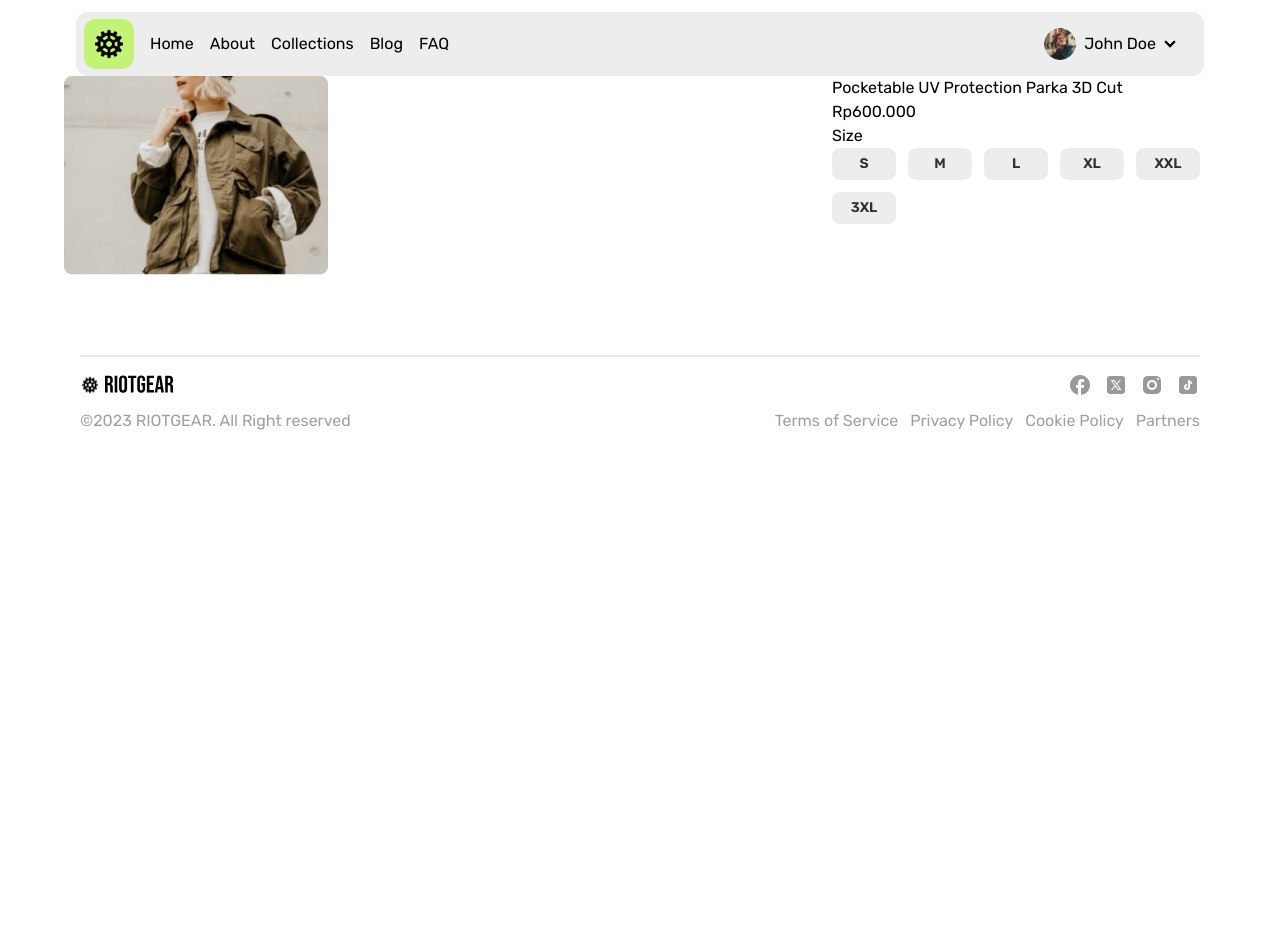
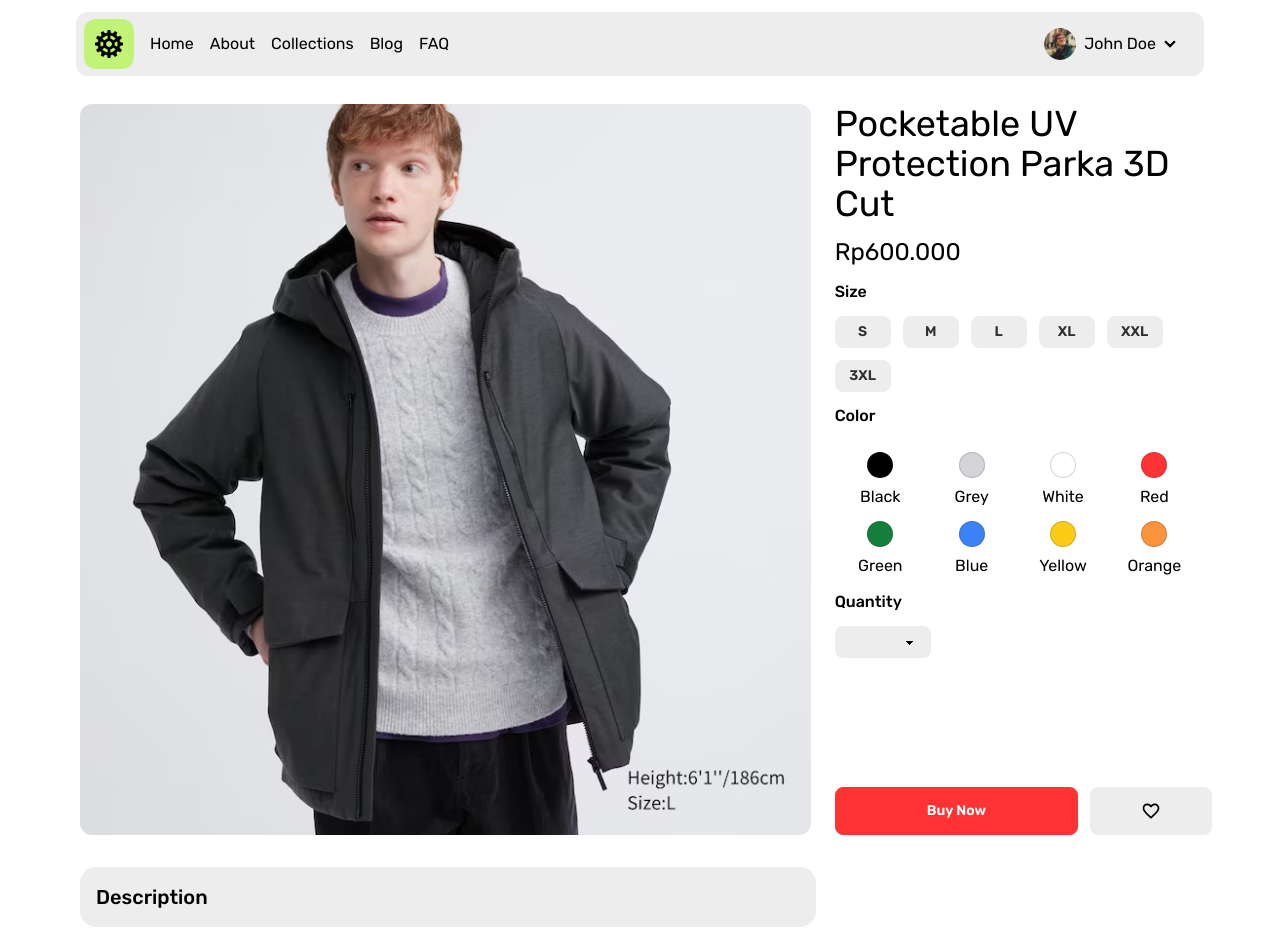
Before and after one commit to nandorfn/mini-project_Riotgear_ecommerce, a Next.js app: page /catalog/jacket in a window 1280 px wide. Shown: the top 952 px of the page. Before the commit the page ends 800 px from the top, so only its background shows below. Built offline with nearby package versions, Linux system fonts and the light colour scheme.

Commit message:
update hero position for product detail page

```diff
--- a/app/catalog/[name]/page.tsx
+++ b/app/catalog/[name]/page.tsx
@@ -1,25 +1,36 @@
 import NavbarStore from "@/app/components/Navbar/NavbarStore";
 import Image from "next/image";
-import ProductImg from '../../assets/Product.png'
-import SizeChart from "@/app/components/Filter/SizeChart";
+import ProductImg from '../../assets/Content/jacketParka.jpg'
+import ProductDetails from "@/app/components/Card/ProductDetails";
+import Accordion from "@/app/components/Accordion/Accordion";
+
 
 const page: React.FC = () => {
   return (
     <>
       <NavbarStore />
-          <figure className="flex w-full">
-            <div className="w-2/3">
+      <figure className="flex w-full gap-6 mt-3 p-4">
+        <div className="w-4/6">
           <Image
+            className="w-full object-cover rounded-xl"
             src={ProductImg}
             alt="Product Image"
           />
         </div>
-            <article className="w-1/3">
-              <h1>Pocketable UV Protection Parka 3D Cut</h1>
-              <h3>Rp600.000</h3>
-              <SizeChart />
-            </article>
+        <ProductDetails />
       </figure>
+      <section>
+      <div className="w-4/6 p-4">
+        <Accordion
+          label="Description"
+          content="- Hybrid down outerwear developed in collaboration with professional snowboarder, Ayumu Hirano.
+              - A combination of lightweight high-performance cotton padding with Heat of Absorption technology, and premium down with a fill power of 750* or more.
+              - Water-repellent finish. *The fabric is coated with a water-repellent agent so the effect lasts longer. The finish is not permanent.
+              - Collar stands up neatly without the hood up.
+              "
+        />
+      </div>
+      </section>
     </>
   );
 };
--- /dev/null
+++ b/app/components/Card/ProductDetails.tsx
@@ -0,0 +1,29 @@
+import ColorChart from "../Filter/ColorChart";
+import SizeChart from "../Filter/SizeChart";
+import Select from "../Form/Select";
+import wishlistIcon from '../../assets/icon/wishlist.svg'
+import Image from "next/image";
+
+const ProductDetails: React.FC = () => {
+    return (
+        <>
+          <article className="w-2/6 flex flex-col gap-3 relative">
+              <h1 className=" text-4xl ">Pocketable UV Protection Parka 3D Cut</h1>
+              <h3 className=" text-2xl">Rp600.000</h3>
+              <SizeChart />
+              <ColorChart />
+              <Select />
+              <div className="flex w-full gap-3 absolute bottom-0">
+                <button className={`btn btn-error capitalize w-2/3 text-white`}>Buy Now</button>
+                <button className="btn w-1/3">
+                  <Image
+                  src={wishlistIcon}
+                  alt="Wishlist Icon"/>
+                </button>
+              </div>
+            </article>
+        </>
+    );
+};
+
+export default ProductDetails;
--- /dev/null
+++ b/app/components/Filter/ColorChart.tsx
@@ -0,0 +1,31 @@
+
+const ColorChart: React.FC = () => {
+  const color = [
+    {label: 'Black', color:'bg-black'},
+    {label: 'Grey', color:'bg-zinc-300'},
+    {label: 'White', color:'bg-base-100'},
+    {label: 'Red', color:'bg-error'},
+    {label: 'Green', color:'bg-green-700'},
+    {label: 'Blue', color:'bg-blue-500'},
+    {label: 'Yellow', color:'bg-yellow-400'},
+    {label: 'Orange', color:'bg-orange-400'},
+  ]
+
+    return (
+        <>
+          <div>
+            <h4 className="font-medium mb-3">Color</h4>
+            <ul className="grid grid-cols-4 text-center">
+              {color?.map((item, index) =>
+                <li key={index}>
+                  <input type="checkbox" className={`checkbox rounded-full p-3 mt-3 ${item.color}`} />
+                  <p>{item.label}</p>
+                </li>
+              )}
+            </ul>
+          </div>
+        </>
+    );
+};
+
+export default ColorChart;
--- a/app/components/Filter/SizeChart.tsx
+++ b/app/components/Filter/SizeChart.tsx
@@ -5,10 +5,10 @@ const SizeChart: React.FC = () => {
     return (
         <>
           <div>
-            <h4>Size</h4>
+            <h4 className="font-medium mb-3">Size</h4>
             <ul className="flex gap-3 flex-wrap">
               {sizeChart?.map((size, index) =>
-                <li key={index} className="btn btn-sm hover:bg-base-100 w-16 btn-base-200">{size}</li>
+                <li key={index} className="btn btn-sm hover:bg-base-100 w-14 btn-base-200">{size}</li>
               )}
             </ul>
           </div>
--- /dev/null
+++ b/app/components/Form/Select.tsx
@@ -0,0 +1,20 @@
+
+const Select: React.FC = () => {
+  return (
+    <>
+      <label className="flex flex-col font-medium">
+        Quantity
+        <select className="select bg-base-200 select-sm w-24 mt-3 max-w-xs">
+          <option disabled selected> </option>
+          <option>1</option>
+          <option>2</option>
+          <option>3</option>
+          <option>4</option>
+          <option>5</option>
+        </select>
+      </label>
+    </>
+  );
+};
+
+export default Select;
--- a/app/utils/fonts.ts
+++ b/app/utils/fonts.ts
@@ -1,6 +1,10 @@
 import { Inter, Bebas_Neue, Rubik } from 'next/font/google'
 
 export const inter = Inter({
+  subsets: ['latin'],
+  display: 'swap',
+})
+export const rubik = Rubik({
   subsets: ['latin'],
   display: 'swap',
 })
```
Also changed, not shown: app/assets/Content/jacketParka.jpg (added). Lines whose indentation alone changed are shown as unchanged.
